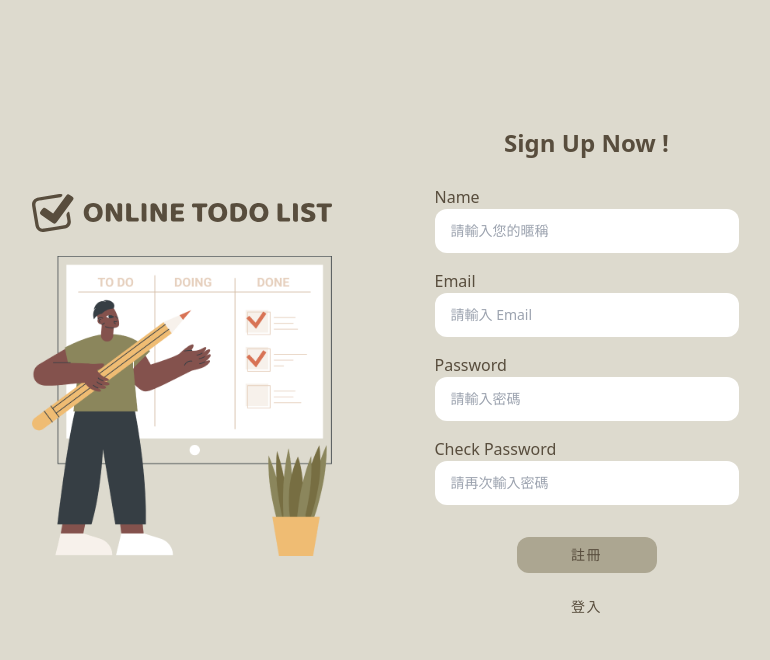
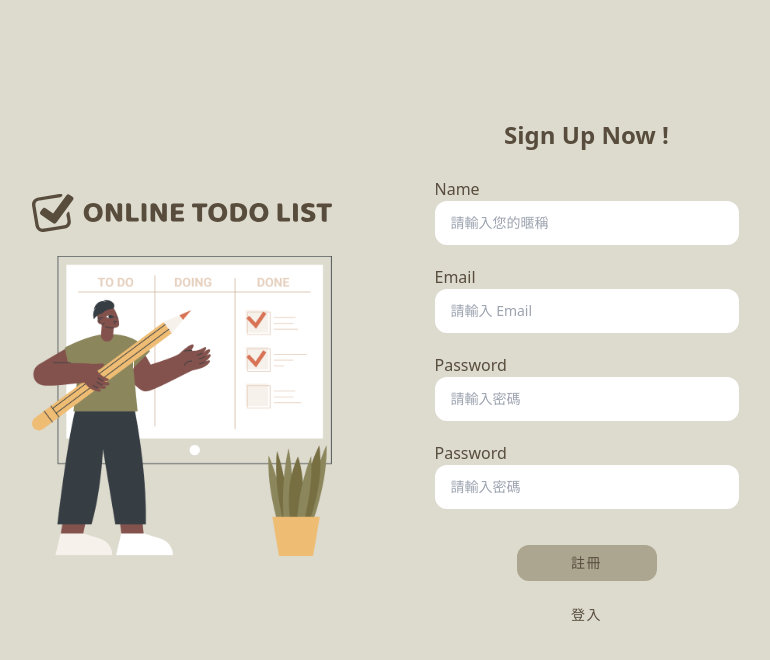
Before and after one commit to soplee2022/React_TodoList_JWT, a React (Vite) app: page /React_TodoList_JWT/signup in a window 1280 px wide. Shown: the top 660 px of the page, without its empty margins (255-1025 px from the left). Built offline with nearby package versions, Linux system fonts and the light colour scheme.

Commit message:
[Feat] LogOut, fix react-hook-form

```diff
--- a/src/App.jsx
+++ b/src/App.jsx
@@ -9,7 +9,7 @@ import { AuthContext } from './helpers/Context'
 import { divStyle } from './helpers/Style'
 
 function App() {
-  const [token, setToken] = useState(null);
+  const [token, setToken] = useState(localStorage.getItem('token'));
 
   return (
     <>
--- a/src/helpers/API.js
+++ b/src/helpers/API.js
@@ -1,7 +1,7 @@
 import axios from 'axios';
 import { useAuth } from './Context';
 // 把 axios 要執行的動作寫在這裡， .then 寫在元件中
-const authorization = 'Bearer eyJhbGciOiJIUzI1NiJ9.eyJzdWIiOiIzMTg0Iiwic2NwIjoidXNlciIsImF1ZCI6bnVsbCwiaWF0IjoxNjc2NDUwNjQ2LCJleHAiOjE2Nzc3NDY2NDYsImp0aSI6IjJhNjFkYzU1LTc0YzItNGNkMy1hMDJmLWEzZjI2YjVkODY1YiJ9.z_iDy2iphJprM3DDr0KP2NrjyhGfXS1MZB0JYNW2SiE';
+const authorization = "Bearer eyJhbGciOiJIUzI1NiJ9.eyJzdWIiOiIzMTk4Iiwic2NwIjoidXNlciIsImF1ZCI6bnVsbCwiaWF0IjoxNjc2NTQwMDI4LCJleHAiOjE2Nzc4MzYwMjgsImp0aSI6IjEwNmJkYWYxLWJlMzgtNDM1Yi1iMTIxLTg1M2Y0MTFmN2FlNSJ9.T3hbpzr28dQxPrXCz2p8SfD5vRPkrQwe4ViBP7HRFCs"
 const config = {headers:{'Authorization': authorization}};
 
 
@@ -18,6 +18,6 @@ export function LogInApi (email, password){
   }))}
 
   // LogOut always 401: Token 問題 or 其他？
-export function LogOutApi (){
-  return (api.delete(`users/sign_out`, config))
+export function LogOutApi (token){
+  return (api.delete(`users/sign_out`, {headers:{'Authorization': `${token}`}}))
 }
--- a/src/helpers/Context.js
+++ b/src/helpers/Context.js
@@ -1,7 +1,12 @@
 import { createContext, useContext } from 'react';
 
-// 讓 Router 可以包裹在 AuthContext 裡面，共用 token 的值
-export const AuthContext = createContext(null);
+// 建立共用環境 AuthContext ，共用 token 的值
+export const AuthContext = createContext();
 
-// 每個元件都可能需要取得或更新 token 的值，利用 useAuth 取出 token 及 setToken
+// 用函式 useAuth() 把 useContext 打包起來
+// 當元件要用 token ＆ setToken 時，引入 useAuth() 就能開啟 useContext 環境
 export const useAuth = () => useContext(AuthContext);
+
+// createContext -> 建立環境
+// useContext -> 開啟環境
+// 環境裡的值 -> 寫在 App.jsx(全域)
--- a/src/pages/LogIn.jsx
+++ b/src/pages/LogIn.jsx
@@ -10,8 +10,6 @@ import Banner from '../assets/images/Banner.png'
 
 export default function LogIn() {
   const { setToken } = useAuth()
-  const [email, setEmail] = useState('')
-  const [password, setPassword] = useState('')
 
   const { register, handleSubmit, formState: { errors } } = useForm();
   const onSubmit = data => {
@@ -20,11 +18,6 @@ export default function LogIn() {
     console.log(data)
   }
   const navigate = useNavigate();
-
-  useEffect(() =>{
-
-  },[])
-
 
   function LogInBtn (email, password){
       LogInApi(email, password)
@@ -36,7 +29,7 @@ export default function LogIn() {
           icon:"success",
           })
           .then(() =>{
-            navigate('/TodoPage', {replace: true})
+            navigate('/TodoPage')
           });
         const { headers: { authorization }, data: { nickname } } = res;
         setToken(authorization); //登入拿token,App刷新,使接下來都可以使用token
@@ -66,17 +59,32 @@ export default function LogIn() {
             <input className='py-3 pl-4 text-sm rounded-xl w-full'
               type="text" placeholder="請輸入 Email" id='email'
               {...register("email",
-              {required: true,
-                message: "此欄位不可留空"},
-              {pattern: /^\S+@\S+$/i,
-                message: "請輸入正確的信箱格式"},)}/>
+              {
+                required: {
+                  value: true,
+                  message: "此欄位不可空白"},
+                pattern: {
+                  value: /^\S+@\S+$/i,
+                  message: "信箱格式有誤"}
+              })}/>
+            <p className=' text-red-600 font-normal text-sm mt-1 w-full'>{errors.email?.message}</p>
           </div>
           <div className='w-full'>
             <label className='text-brown font-medium w-full' htmlFor="pwd">Password</label>
             <input className='py-3 pl-4 text-sm rounded-xl w-full'
               type="password" placeholder="請輸入密碼" id='pwd'
-              {...register("password", {required: true, maxLength: 20})}
-              value={password} onChange={(e)=>{setPassword(e.target.value)}} />
+              {...register("password",
+              {
+                required: {
+                  value:true,
+                  message: "此欄位不可空白"},
+                minLength: {
+                  value: 6,
+                  message: "密碼長度至少 6 字元"
+                }
+              }
+              )}/>
+            <p className=' text-red-600 font-normal text-sm mt-1 w-full'>{errors.password?.message}</p>
           </div>
           <div className='w-full flex flex-col space-y-4 pt-4'>
             <input className='w-[140px] rounded-xl py-2 text-brown text-sm font-medium m-auto bg-primary tracking-widest hover:text-white'
--- a/src/pages/SignUp.jsx
+++ b/src/pages/SignUp.jsx
@@ -1,17 +1,18 @@
 import React from 'react'
 import { useForm } from 'react-hook-form';
-import { Route, Routes, BrowserRouter, NavLink, Outlet } from 'react-router-dom'
+import { Route, Routes, BrowserRouter, NavLink, Outlet, useNavigate } from 'react-router-dom'
 import Logo from '../assets/images/Logo.svg'
 import Banner from '../assets/images/Banner.png'
-import LogIn from './LogIn';
-
-
-
+import { message } from 'antd';
 
 export default function SignUp() {
-  const { register, handleSubmit, formState: { errors } } = useForm();
-  const onSubmit = data => console.log(data);
-  // console.log(errors);
+
+  const { register, handleSubmit, watch, formState: { errors } } = useForm();
+  const onSubmit = data => {
+    const { email, password } = data
+    console.log(data)
+  }
+  const navigate = useNavigate();
 
   return (
     <div className='container h-screen flex justify-center items-center space-x-[103px]'>
@@ -24,28 +25,79 @@ export default function SignUp() {
 
         <form className='flex flex-col space-y-4 w-[304px]' onSubmit={handleSubmit(onSubmit)}>
           <div className='w-full'>
-            <p className='text-brown font-medium w-full'>Name</p>
+          <label className=' text-brown font-medium w-full' htmlFor="email">Name</label>
             <input className='py-3 pl-4 text-sm rounded-xl w-full'
               type="text" placeholder="請輸入您的暱稱"
-              {...register("您的暱稱", {required: true, min: 2, maxLength: 20})} />
+              {...register("name", {
+                required: {
+                  value: true,
+                  message: "此欄位不可空白"
+                },
+                minLength: {
+                  value: 2,
+                  message: "暱稱長度至少 2 字元"
+                },
+                maxLength: {
+                  value: 20,
+                  message: "暱稱長度不得超出 20 字元"
+                }
+                }
+                )} />
+            <p className=' text-red-600 font-normal text-sm mt-1 w-full'>{errors.name?.message}</p>
           </div>
           <div className='w-full'>
-          <p className=' text-brown font-medium w-full'>Email</p>
-          <input className='py-3 pl-4 text-sm rounded-xl w-full'
-            type="text" placeholder="請輸入 Email"
-            {...register("Email", {required: true, pattern: /^\S+@\S+$/i})} />
+            <label className=' text-brown font-medium w-full' htmlFor="email">Email</label>
+            <input className='py-3 pl-4 text-sm rounded-xl w-full'
+              type="text" placeholder="請輸入 Email" id='email'
+              {...register("email",
+              {
+                required: {
+                  value: true,
+                  message: "此欄位不可空白"},
+                pattern: {
+                  value: /^\S+@\S+$/i,
+                  message: "信箱格式有誤"}
+              })}/>
+            <p className=' text-red-600 font-normal text-sm mt-1 w-full'>{errors.email?.message}</p>
           </div>
           <div className='w-full'>
-            <p className='text-brown font-medium w-full'>Password</p>
+            <label className='text-brown font-medium w-full' htmlFor="pwd">Password</label>
             <input className='py-3 pl-4 text-sm rounded-xl w-full'
-              type="password" placeholder="請輸入密碼"
-              {...register("密碼", {required: true, maxLength: 20})} />
+              type="password" placeholder="請輸入密碼" id='pwd'
+              {...register("password",
+              {
+                required: {
+                  value:true,
+                  message: "此欄位不可空白"},
+                minLength: {
+                  value: 6,
+                  message: "密碼長度至少 6 字元"
+                }
+              }
+              )}/>
+            <p className=' text-red-600 font-normal text-sm mt-1 w-full'>{errors.password?.message}</p>
           </div>
           <div className='w-full'>
-            <p className='text-brown font-medium w-full'>Check Password</p>
+            <label className='text-brown font-medium w-full' htmlFor="checkPwd">Password</label>
             <input className='py-3 pl-4 text-sm rounded-xl w-full'
-              type="password" placeholder="請再次輸入密碼"
-              {...register("再次輸入密碼", {required: true, maxLength: 17})} />
+              type="password" placeholder="請輸入密碼" id='checkPwd'
+              {...register("CheckPassword",
+              {
+                required: {
+                  value:true,
+                  message: "此欄位不可空白"},
+                minLength: {
+                  value: 6,
+                  message: "密碼長度至少 6 字元"
+                },
+                validate: (val) => {
+                  if (watch('password') !== val) {
+                    return "密碼不一致";
+                  }
+                }
+              }
+              )}/>
+            <p className=' text-red-600 font-normal text-sm mt-1 w-full'>{errors.CheckPassword?.message}</p>
           </div>
           <div className='w-full flex flex-col space-y-4 pt-4'>
             <input className='w-[140px] rounded-xl py-2 text-brown text-sm font-medium m-auto bg-primary tracking-widest hover:text-white'
--- a/src/pages/TodoPage.jsx
+++ b/src/pages/TodoPage.jsx
@@ -13,7 +13,7 @@ import Icon_add from '../assets/images/icon_add.svg'
 import Icon_delete from '../assets/images/icon_delete.svg';
 
 export default function Todo() {
-  const { setToken } = useAuth();
+  const { token, setToken } = useAuth();
   const navigate = useNavigate();
   const [data, setData] = useState([]);
   const [todo, setTodo] = useState(data);
@@ -80,12 +80,12 @@ export default function Todo() {
   }
 
   function LogOut (){
-    LogOutApi()
+    LogOutApi(token)
     .then((res) =>{
       console.log(res)
       setToken(null); //將App刷新,token設為無(同時local也設無),使下一位無法繼續使用同組token
       localStorage.removeItem('token'); //local記得一起設定為無,下一次重整才不會有token
-      navigate('/login', {replace: true})
+      navigate('/login')
     })
     .catch(err => console.log(err))
   }
```
Also changed, not shown: src/helpers/Style.js (renamed from src/helpers/Style.jsx).
